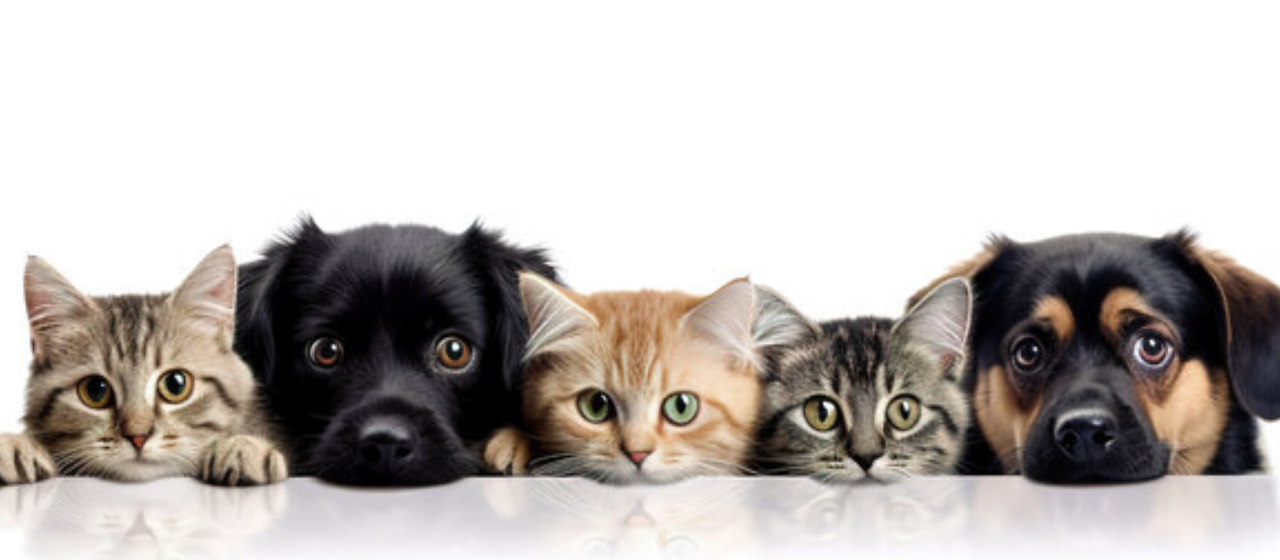
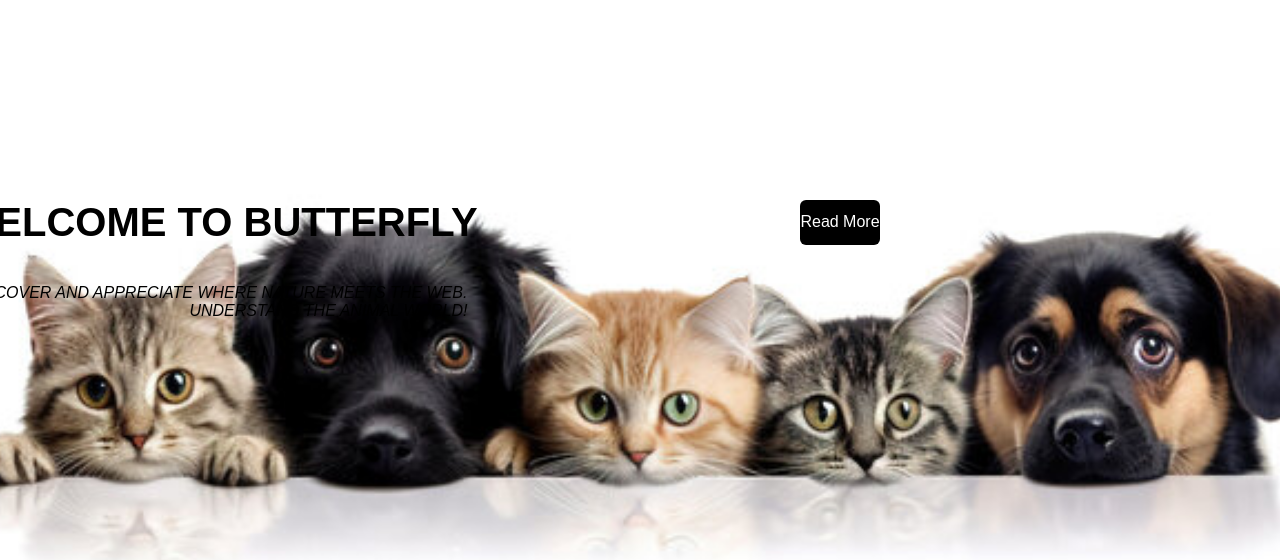
Before and after one commit to gesa156/ProjektiWeb, a PHP site: page /Home.html in a window 1280 px wide. Shown: the part 178-738 px from the top of the page. Run offline with PHP 8.4, Linux system fonts and the light colour scheme.

Commit message:
shtova tekst dhe buton

```diff
--- a/Home.html
+++ b/Home.html
@@ -44,7 +44,7 @@
                     <a href="#">Forgot Password</a>
                 </div>
 
-                <button type="submit" class="btn"  onclick="validateForm()">Login</button>
+                <button type="submit" class="btn"  onclick="validateLoginForm()">Login</button>
 
                 <div class="login-register">
                     <p>Don't have an account ? <a href="#" class="register-link">Register</a></p>
@@ -79,7 +79,7 @@
                     <label><input type="checkbox" id="agreeCheckbox" > I agree to the terms and conditions. </label>
                 </div>
 
-                <button type="submit" class="btn"   onclick="validateForm()">Register</button>
+                <button type="submit" class="btn"   onclick="validateRegisterForm() ">Register</button>
                 <div class="login-register">
                     <p>Already have an account? <a href="#" class="login-link">Login</a>
                     </p>
@@ -90,6 +90,13 @@
     </div>
 
 
+    <div class="cover" style="text-align: right;">
+        <h1>WELCOME TO BUTTERFLY</h1>
+		<p>DISCOVER AND APPRECIATE WHERE NATURE MEETS THE WEB.<br>UNDERSTAND THE ANIMAL WORLD! </p>
+        <button class="btn" onclick="redirectToCollection()">Read More</button>
+
+    </div>
+
     <script src="script.js"></script>
     <script type="module" src="https://unpkg.com/ionicons@7.1.0/dist/ionicons/ionicons.esm.js"></script>
     <script nomodule src="https://unpkg.com/ionicons@7.1.0/dist/ionicons/ionicons.js"></script>
--- a/script.js
+++ b/script.js
@@ -61,3 +61,8 @@ function validateRegisterForm() {
         alert('Registration successful!');
     }
 }
+
+function redirectToCollection() {
+
+    window.location.href = "collection.html";
+    }
--- a/styleee.css
+++ b/styleee.css
@@ -281,3 +281,49 @@ font-weight: 600;
     color:black;
     nav-down: auto;
 }
+
+
+
+.cover h1{
+    font-weight: 700;
+    font-family: inherit;
+    font-size: 40px;
+    color:black;
+    position: absolute;
+    top: 50%;
+    left: 17%;
+    transform: translate(-50%, -50%);
+  }
+
+  .cover p{
+    font-style: italic;
+    font-family: inherit;
+      font-size: 16px;
+      color: black;
+      position: absolute;
+      top: 60%;
+      left: 17%;
+      transform: translate(-50%, -50%);
+  }
+
+  .btnn{
+    margin: 8px;
+    padding: 8px;
+    font-family: inherit;
+    font-size: 16px;
+    color: white;
+    position: absolute;
+    top: 68%;
+    left: -100%;
+    transform: translate(-50%, -50%);
+    background-color: black;
+    border-radius: 17px;
+    width: 10%;
+    height: 30px;
+    margin-left: 50px;
+  }
+
+  .btnn:hover{
+    background-color: gray;
+    color: white;
+  }
```
